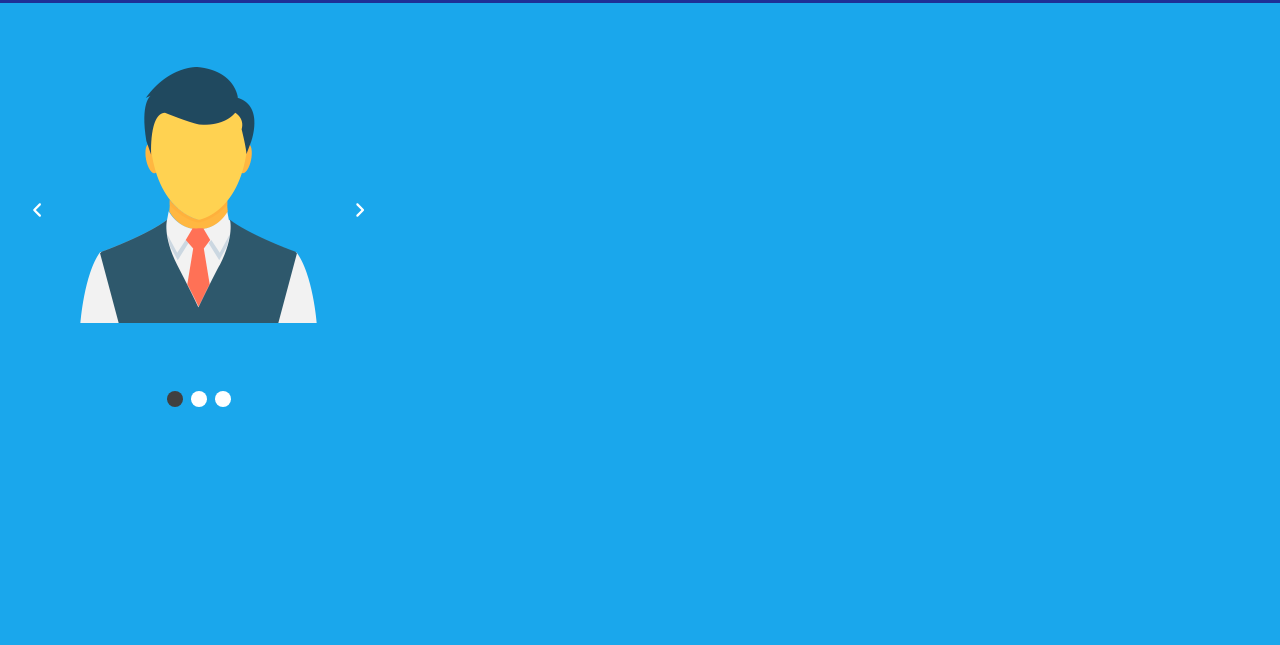
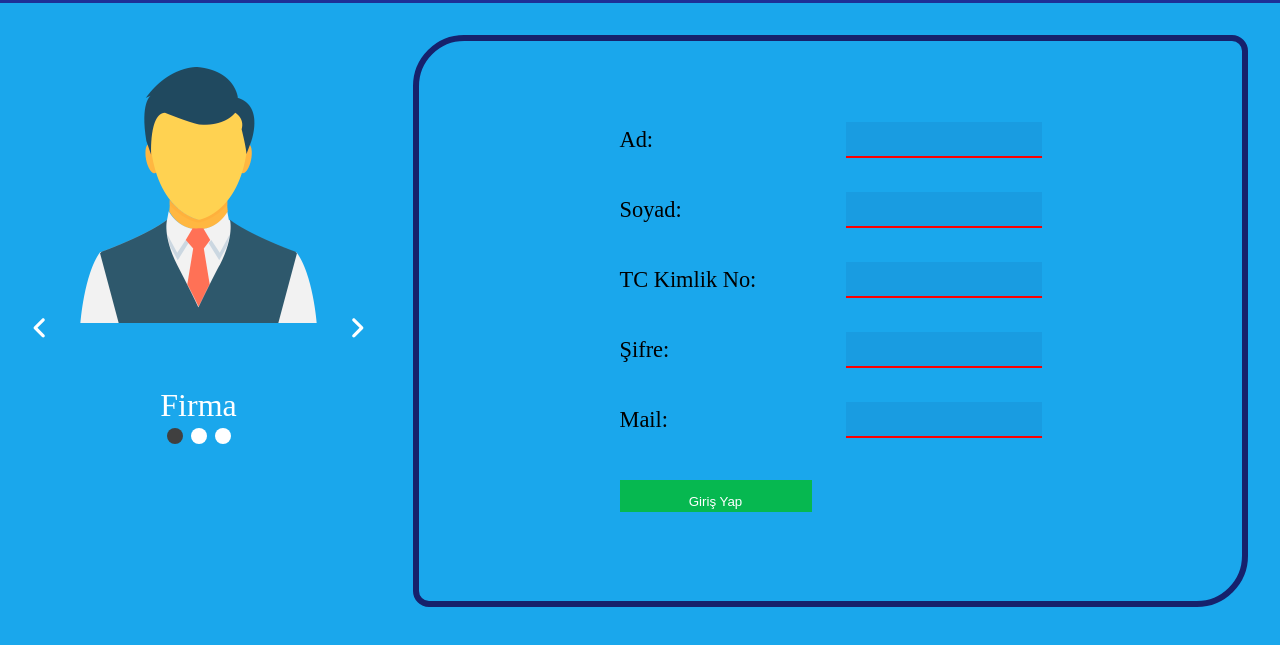
Before and after one commit to MustafaCebeci/StajTakipOtomasyonu, a website: page public/html/index.html in a window 1280 px wide. Shown: the part 109-754 px from the top of the page. Drawn offline with Linux system fonts and the light colour scheme.

Commit message:
ana sayfa tasarımı tamamlandı

```diff
--- a/public/client/index.js
+++ b/public/client/index.js
@@ -1,31 +1,36 @@
 let p_prew = document.getElementById("btn1");
 let p_next = document.getElementById("btn2");
 
-const p_card = document.getElementsByClassName("card")
-const p_icon = document.getElementsByClassName("page")
-
+const p_card = document.getElementsByClassName("card");
+const p_icon = document.getElementsByClassName("page");
+const l_card = document.getElementsByClassName("form");
+const span = document.getElementById("yontem");
+const type =["Firma","Okul","Öğrenci"];
 let index = 0;
 
 function prew(){
     if(index==0) index=2;
     else index--;
     setPage();
-}
+};
 
 function next(){
     if(index==2) index=0;
     else index++;
     setPage();
-}
+};
 
 function click_toggle(i){
     index = i;
     setPage()
-}
+};
 
 function setPage(){
     document.getElementsByClassName("page p_active")[0].classList.toggle("p_active");
     document.getElementsByClassName("card c_active")[0].classList.toggle("c_active");
+    document.getElementsByClassName("form f_active")[0].classList.toggle("f_active");
     p_icon[index].classList.toggle("p_active");
     p_card[index].classList.toggle("c_active");
-}
+    l_card[index].classList.toggle("f_active");
+    span.textContent=type[index];
+};
--- a/public/css/index.css
+++ b/public/css/index.css
@@ -1,3 +1,5 @@
+@import url('https://fonts.googleapis.com/css2?family=Open+Sans:wght@300&display=swap');
+
 body{
     display: flex;
     background-color: #1aa7ec;
@@ -27,8 +29,17 @@ body{
     flex: 6;
 }
 #navbar{
+    display: block;
     align-self: center;
     text-align: end;
+}
+
+#r_navbar{
+    width: 100%;
+    display: none;
+    align-self: center;
+    text-align: end;
+    background-color: #1e2f97;
 }
 
 #navbar ul{
@@ -49,15 +60,15 @@ li:hover{
 #container{
     flex: 3;
     display: flex;
+    flex-direction: row;
 }
 
-    /* Profile */
 #login_type{
     flex: 1;
     position: relative;
     margin-left: 1rem;
 }
-    /* Form */
+
 #login_form{
     flex: 3;
 }
@@ -74,6 +85,17 @@ li:hover{
     width: auto;
     height: 16rem;
 }
+#bilgi{
+    color: white;
+    display: flex;
+    justify-content: center;
+    font-size: 1.6rem;
+    font-family: 'Open Sans', sans-serif;
+}
+#yontem{
+    font-size: 2rem;
+    font-family: 'Times New Roman', Times, serif;
+}
 #btn1,#btn2{
     cursor: pointer;
     position: absolute;
@@ -84,7 +106,7 @@ li:hover{
     margin-top: -22px;
     color: white;
     font-weight: bold;
-    font-size: 18px;
+    font-size: 1.6rem;
     border: none;
     border-radius: 4px;
     user-select: none;
@@ -112,3 +134,66 @@ li:hover{
 .p_active, .page:hover{
     background-color: rgb(64, 64, 64);
 }
+
+.form{
+    height: 70vh ;
+    display: none;
+    justify-content: center;
+    align-items: center;
+    border: 0.4rem #16216c solid;
+    border-radius: 3.2rem 1rem;
+    margin: 2rem;
+}
+.f_active{
+    display: flex;
+}
+input{
+    width: 12rem;
+    height: 2rem;
+}
+input[type=text],input[type=email],input[type=password] {
+    border: none;
+    border-bottom: 2px solid red;
+    background-color: #16226c16;
+}
+td{
+    padding: 1rem;
+}
+input[type=submit] {
+    width: 12rem;
+    height: 2rem;
+    background-color: #06b850;
+    color: white;
+    padding: 14px 20px;
+    margin: 8px 0;
+    border: none;
+    border-radius: calc(1/4)rem;
+    cursor: pointer;
+}
+
+input[type=submit]:hover {
+    background-color: #037b35;
+}
+label{
+    font-size: 1.4rem;
+}
+@media screen and (max-width: 840px) {
+    #container{
+        flex-direction: column;
+    }
+    td{
+        display: block;
+    }
+    .form{
+        height: auto;
+    }
+    #login_type{
+        margin-right: 1rem;
+    }
+    #navbar{
+        display: none;
+    }
+    #r_navbar{
+        display: block;
+    }
+}
--- a/public/html/index.html
+++ b/public/html/index.html
@@ -28,8 +28,11 @@
             <div class="card" id="c3">
                 <img src="../imgs/student.png" alt="Öğrenci">
             </div>
-            <div id="btn1"><i class="fas fa-angle-left" onclick="prew()"></i></div>
-            <div id="btn2"><i class="fas fa-angle-right" onclick="next()"></i></div>
+            <div id="btn1" onclick="prew()"><i class="fas fa-angle-left"></i></div>
+            <div id="btn2" onclick="next()"><i class="fas fa-angle-right"></i></div>
+            <span id="bilgi">
+                    <span id="yontem">Firma</span>
+            </span>
             <div id="pages">
                 <div class="page p_active" onclick="click_toggle(0)"></div>
                 <div class="page" onclick="click_toggle(1)"></div>
@@ -37,8 +40,96 @@
             </div>
         </div>
         <div id="login_form">
-
+            <div class="form f_active" id="firma">
+                <form action="/anasayfa/firma" method="post">
+                    <table>
+                        <tr>
+                            <td><label>Ad:</label></td>
+                            <td><input type="text" name="name"></td>
+                        </tr>
+                        <tr>
+                            <td><label>Soyad:</label></td>
+                            <td><input type="text" name="surname"></td>
+                        </tr>
+                        <tr>
+                            <td><label>TC Kimlik No:</label></td>
+                            <td><input type="text" name="tc"></td>
+                        </tr>
+                        <tr>
+                            <td><label>Şifre:</label></td>
+                            <td><input type="password" name="password"></td>
+                        </tr>
+                        <tr>
+                            <td><label>Mail:</label></td>
+                            <td><input type="email" name="mail"></td>
+                        </tr>
+                        <tr>
+                            <td><input type="submit" value="Giriş Yap"></td>
+                        </tr>
+                    </table>
+                </form>
+            </div>
+            <div class="form" id="ogretmen">
+                <form action="/anasayfa/okul" method="post">
+                    <table>
+                        <tr>
+                            <td><label>Ad:</label></td>
+                            <td><input type="text" name="name"></td>
+                        </tr>
+                        <tr>
+                            <td><label>Soyad:</label></td>
+                            <td><input type="text" name="surname"></td>
+                        </tr>
+                        <tr>
+                            <td><label>TC Kimlik No:</label></td>
+                            <td><input type="text" name="tc"></td>
+                        </tr>
+                        <tr>
+                            <td><label>Şifre:</label></td>
+                            <td><input type="password" name="password"></td>
+                        </tr>
+                        <tr>
+                            <td><input type="submit" value="Giriş Yap"></td>
+                        </tr>
+                    </table>
+                </form>
+            </div>
+            <div class="form" id="ogrenci">
+                <form action="/anasayfa/ogrenci" method="post">
+                    <table>
+                        <tr>
+                            <td><label>Ad:</label></td>
+                            <td><input type="text" name="name"></td>
+                        </tr>
+                        <tr>
+                            <td><label>Soyad:</label></td>
+                            <td><input type="text" name="surname"></td>
+                        </tr>
+                        <tr>
+                            <td><label>TC Kimlik No:</label></td>
+                            <td><input type="text" name="tc"></td>
+                        </tr>
+                        <tr>
+                            <td><label>Şifre:</label></td>
+                            <td><input type="password" name="password"></td>
+                        </tr>
+                        <tr>
+                            <td><label>Doğum Tarihi:</label></td>
+                            <td><input type="date" name="borndate"></td>
+                        </tr>
+                        <tr>
+                            <td><input type="submit" value="Giriş Yap"></td>
+                        </tr>
+                    </table>
+                </form>
+            </div>
         </div>
+    </div>
+    <div id="r_navbar">
+        <ul>
+            <li>Şifre Sıfırlama</li>
+            <li>Hakkında</li>
+        </ul>
     </div>
     <script src="https://cdnjs.cloudflare.com/ajax/libs/font-awesome/6.4.0/js/all.min.js" integrity="sha512-fD9DI5bZwQxOi7MhYWnnNPlvXdp/2Pj3XSTRrFs5FQa4mizyGLnJcN6tuvUS6LbmgN1ut+XGSABKvjN0H6Aoow==" crossorigin="anonymous" referrerpolicy="no-referrer"></script>
     <script src="../client/index.js"></script>
```
